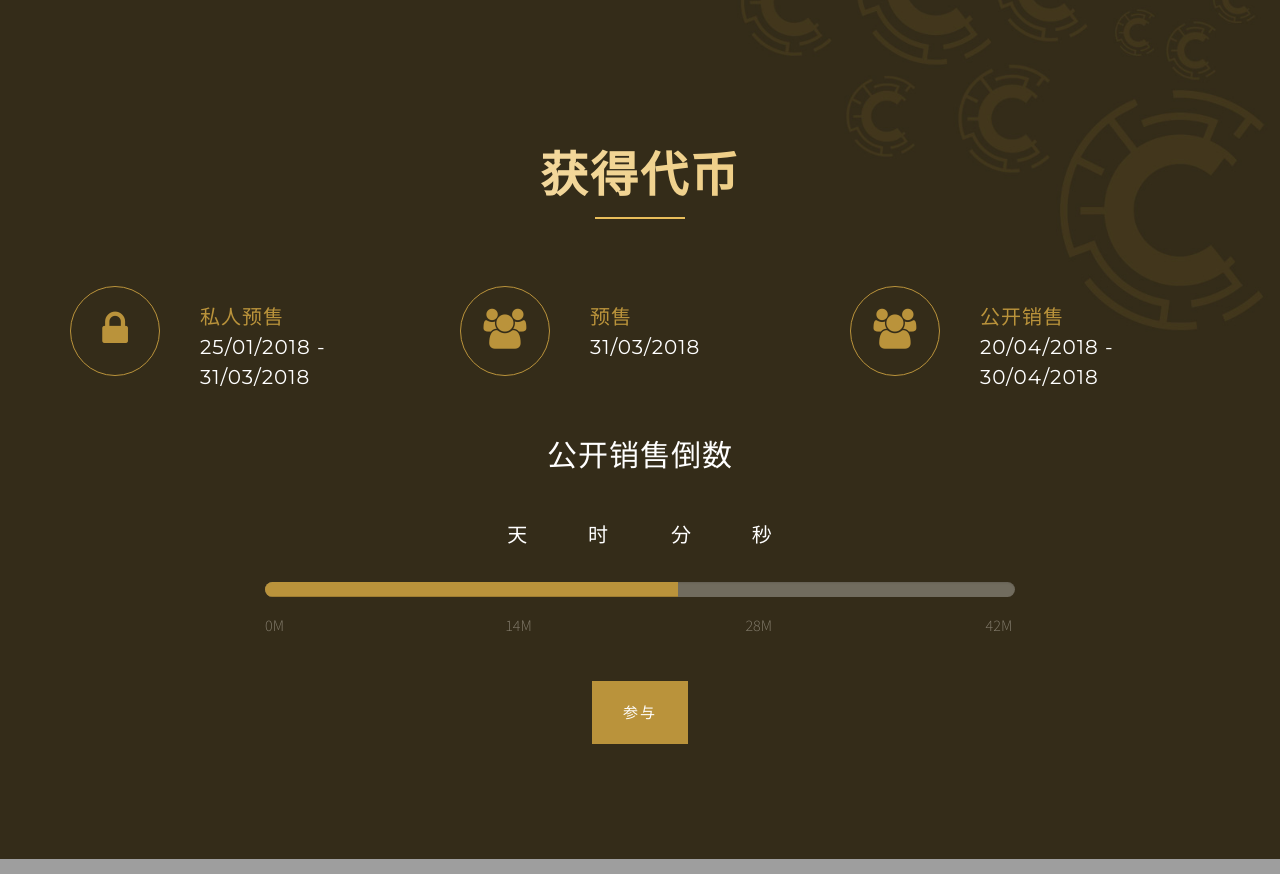
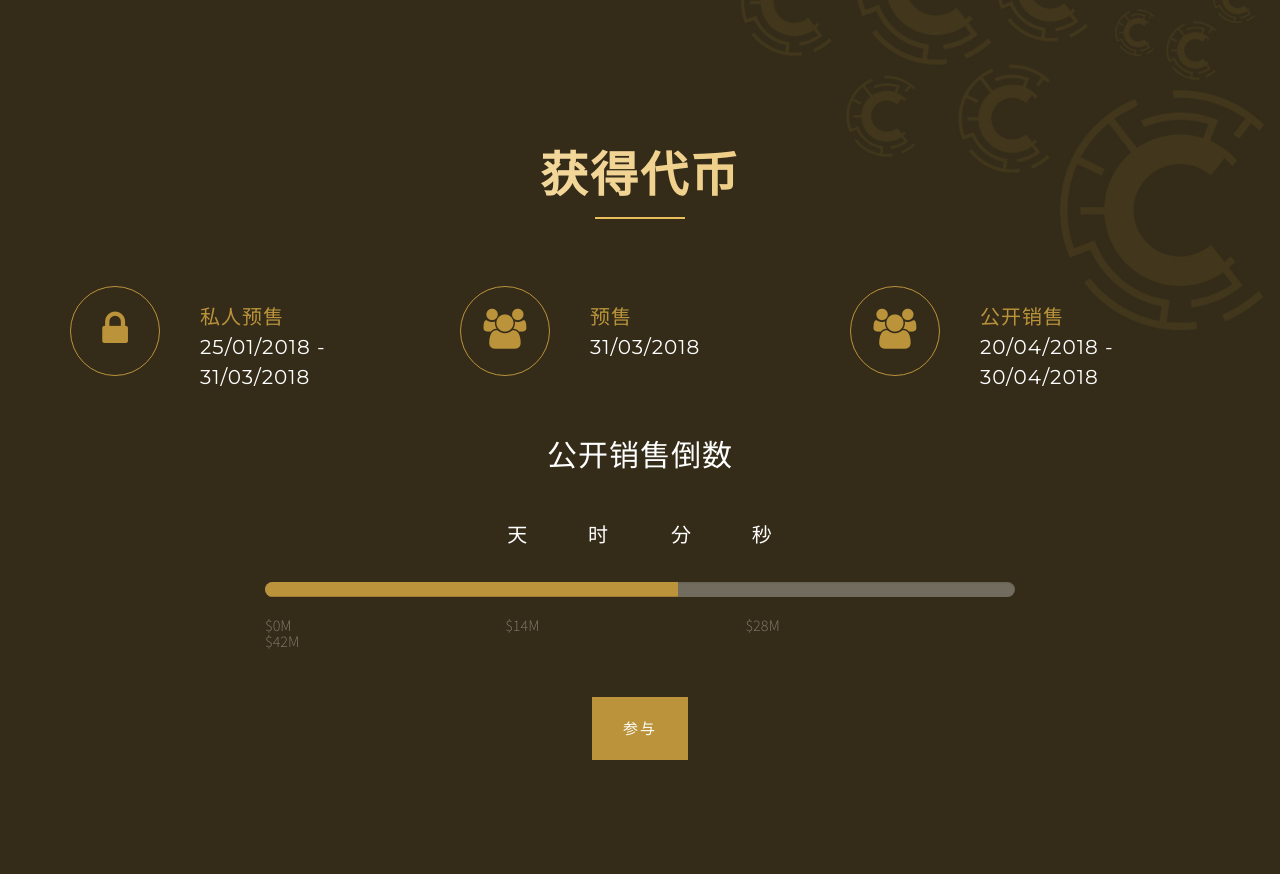
Before and after one commit to ConsentiumApp/Consentium-ICO-Website, a PHP site: page /cn/index.php in a window 1280 px wide. Shown: the part 2124-2998 px from the top of the page. Run offline with PHP 8.4, Linux system fonts and the light colour scheme; some libraries are stand-ins or nearby versions; grey boxes are pictures that could not be loaded.

Commit message:
Update index.php

```diff
--- a/cn/index.php
+++ b/cn/index.php
@@ -396,10 +396,10 @@
       </div>
     </div>
     <ul class="progress-number">
-      <li class="stats">0M</li>
-      <li class="stats">14M</li>
-      <li class="stats">28M</li>
-      <li>42M</li>
+      <li class="stats">$0M</li>
+      <li class="stats">$14M</li>
+      <li class="stats">$28M</li>
+      <li>$42M</li>
     </ul>
     </div>
     <br>
```
